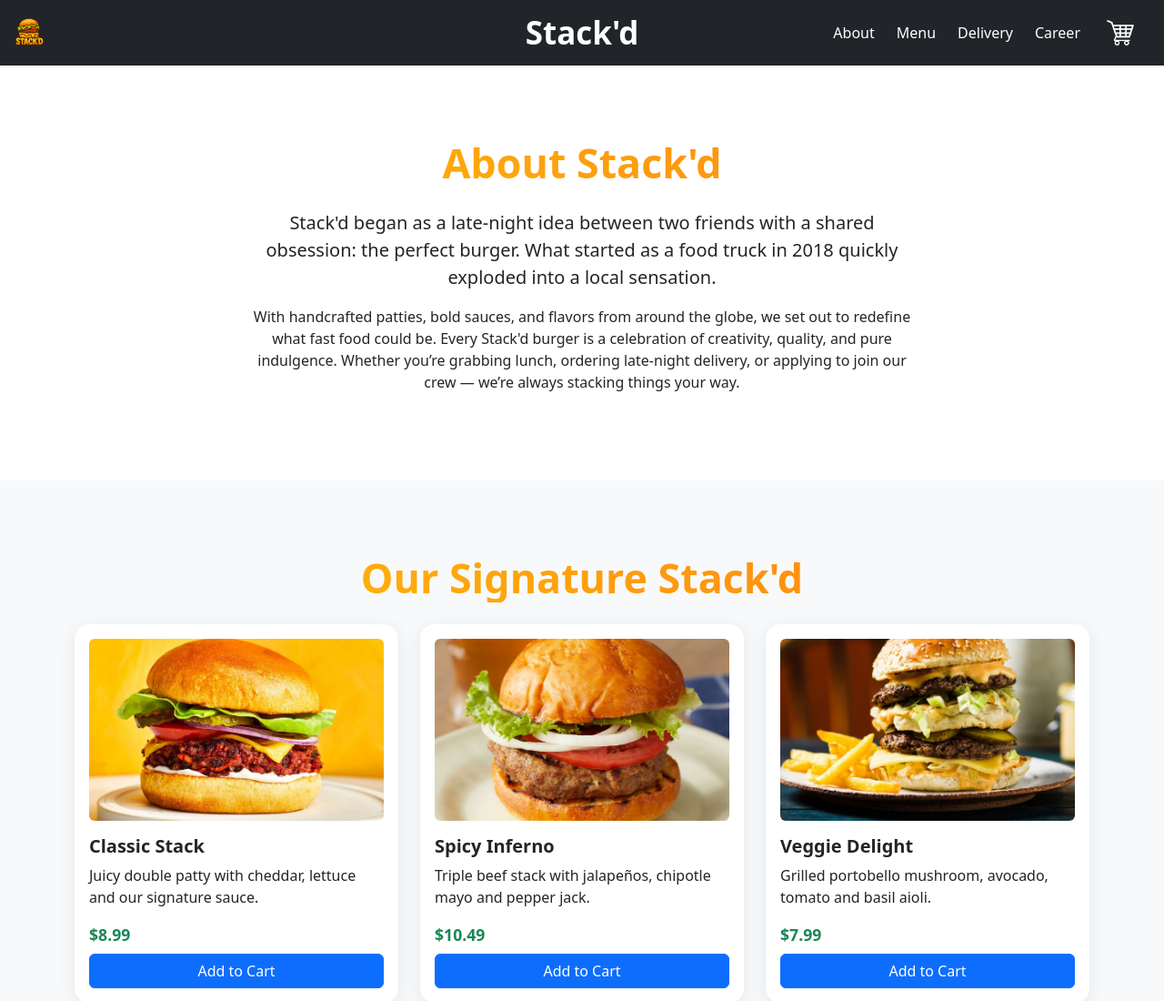
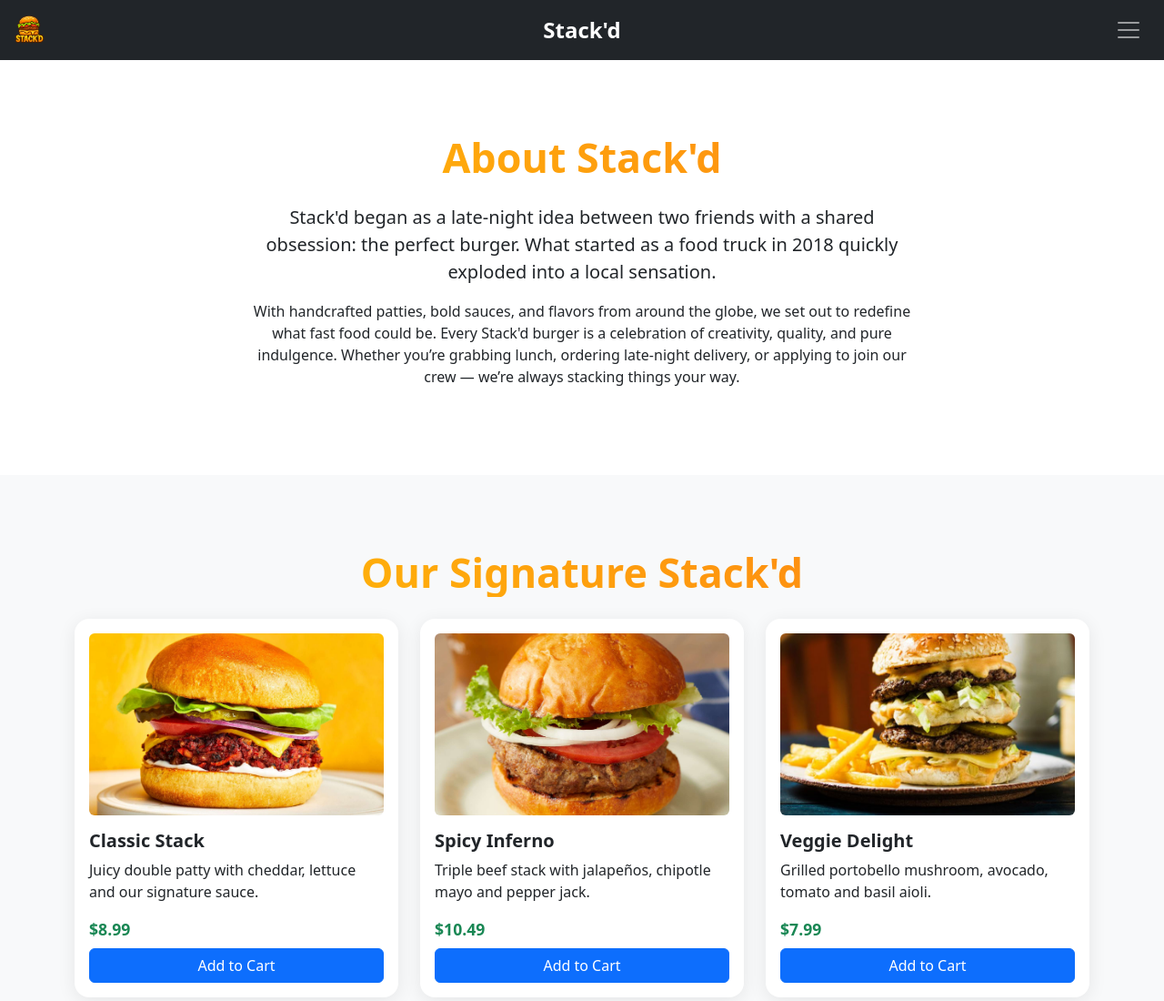
Before and after one commit to Barnabas05/Stack-d, a website built with Vite: page stack'd/index.html in a window 1280 px wide. Shown: the top 1100 px of the page at 91% size. Built offline with nearby package versions, Linux system fonts and the light colour scheme.

Commit message:
fixed navbar on mobile view

```diff
--- a/stack'd/index.html
+++ b/stack'd/index.html
@@ -15,53 +15,52 @@
 </head>
 
 <body class="d-flex flex-column min-vh-100">
-  <nav class="navbar navbar-expand-lg navbar-dark bg-dark">
-    <div class="container-fluid position-relative">
+  <nav class="navbar navbar-dark bg-dark py-2">
+    <div class="container-fluid d-flex justify-content-between align-items-center position-relative">
 
-      <!-- Left logo -->
-      <a class="navbar-brand" href="#">
-        <img src="./public/logo.png" alt="Stack'd Logo" height="40" />
+      <!-- Bal oldali logo -->
+      <a class="navbar-brand m-0" href="#">
+        <img src="./public/logo.png" alt="Stack'd Logo" height="40">
       </a>
 
-      <!-- Centered brand name -->
-      <div class="position-absolute top-50 start-50 translate-middle">
-        <a href="index.html" class="text-white fw-bold text-decoration-none" style="font-size: 35px;">Stack'd</a>
+      <!-- Középső Stack'd felirat -->
+      <div class="navbar-title position-absolute top-50 start-50 translate-middle">
+        <a href="index.html" class="text-white fw-bold text-decoration-none fs-4">Stack'd</a>
       </div>
 
-      <!-- Toggler button -->
-      <button class="navbar-toggler" type="button" data-bs-toggle="collapse" data-bs-target="#navbarSupportedContent"
-        aria-controls="navbarSupportedContent" aria-expanded="false" aria-label="Toggle navigation">
+      <!-- Jobb oldali hamburger -->
+      <button class="navbar-toggler border-0" type="button" data-bs-toggle="collapse"
+        data-bs-target="#navbarSupportedContent" aria-controls="navbarSupportedContent" aria-expanded="false"
+        aria-label="Toggle navigation">
         <span class="navbar-toggler-icon"></span>
       </button>
+    </div>
 
-      <!-- Right-side menu -->
-      <div class="collapse navbar-collapse justify-content-end" id="navbarSupportedContent">
-        <ul class="navbar-nav mb-2 mb-lg-0 d-flex align-items-center">
-          <li class="nav-item me-2">
+    <!-- Menüpontok -->
+    <div class="collapse navbar-collapse" id="navbarSupportedContent">
+      <ul class="navbar-nav text-center w-100 my-3">
+        <li class="nav-item">
           <a class="nav-link" href="#about">About</a>
         </li>
-          <li class="nav-item me-2">
+        <li class="nav-item">
           <a class="nav-link active" href="#menu">Menu</a>
         </li>
-          <li class="nav-item me-2">
+        <li class="nav-item">
           <a class="nav-link" href="#delivery">Delivery</a>
         </li>
-          <li class="nav-item me-2">
+        <li class="nav-item">
           <a class="nav-link" href="#career">Career</a>
         </li>
-          <li class="nav-item me-2">
+        <li class="nav-item">
           <a class="nav-link" href="#cart">
             <img src="cart.png" alt="Cart" style="width: 40px; cursor: pointer;" data-bs-toggle="modal"
               data-bs-target="#cartModal">
-
-
           </a>
         </li>
       </ul>
     </div>
+  </nav>
 
-    </div>
-  </nav>
 
   <main class="flex-grow-1">
 
--- a/stack'd/src/style.css
+++ b/stack'd/src/style.css
@@ -1,6 +1,50 @@
 .navbar-dark .nav-item .nav-link {
   color: #fff;
 }
+
+.navbar-center {
+  position: absolute;
+  top: 50%;
+  left: 50%;
+  transform: translate(-50%, -50%);
+}
+
+.navbar-center-brand {
+  position: absolute;
+  left: 50%;
+  top: 50%;
+  transform: translate(-50%, -50%);
+  font-size: 28px;
+}
+
+@media (max-width: 991.98px) {
+  .navbar-center-brand {
+    font-size: 24px;
+    top: 50%;
+    transform: translate(-50%, -50%);
+  }
+
+  .navbar-collapse {
+    text-align: center;
+    padding-top: 1rem;
+  }
+}
+
+.navbar-title {
+  z-index: 10;
+}
+
+@media (min-width: 992px) {
+  .navbar-title {
+    position: absolute;
+    left: 50%;
+    top: 50%;
+    transform: translate(-50%, -50%);
+  }
+}
+
+
+
 
 .navbar-dark .nav-item .nav-link:hover {
   background-color: rgba(255, 255, 255, 0.1);
```
Lines whose indentation alone changed are shown as unchanged.
